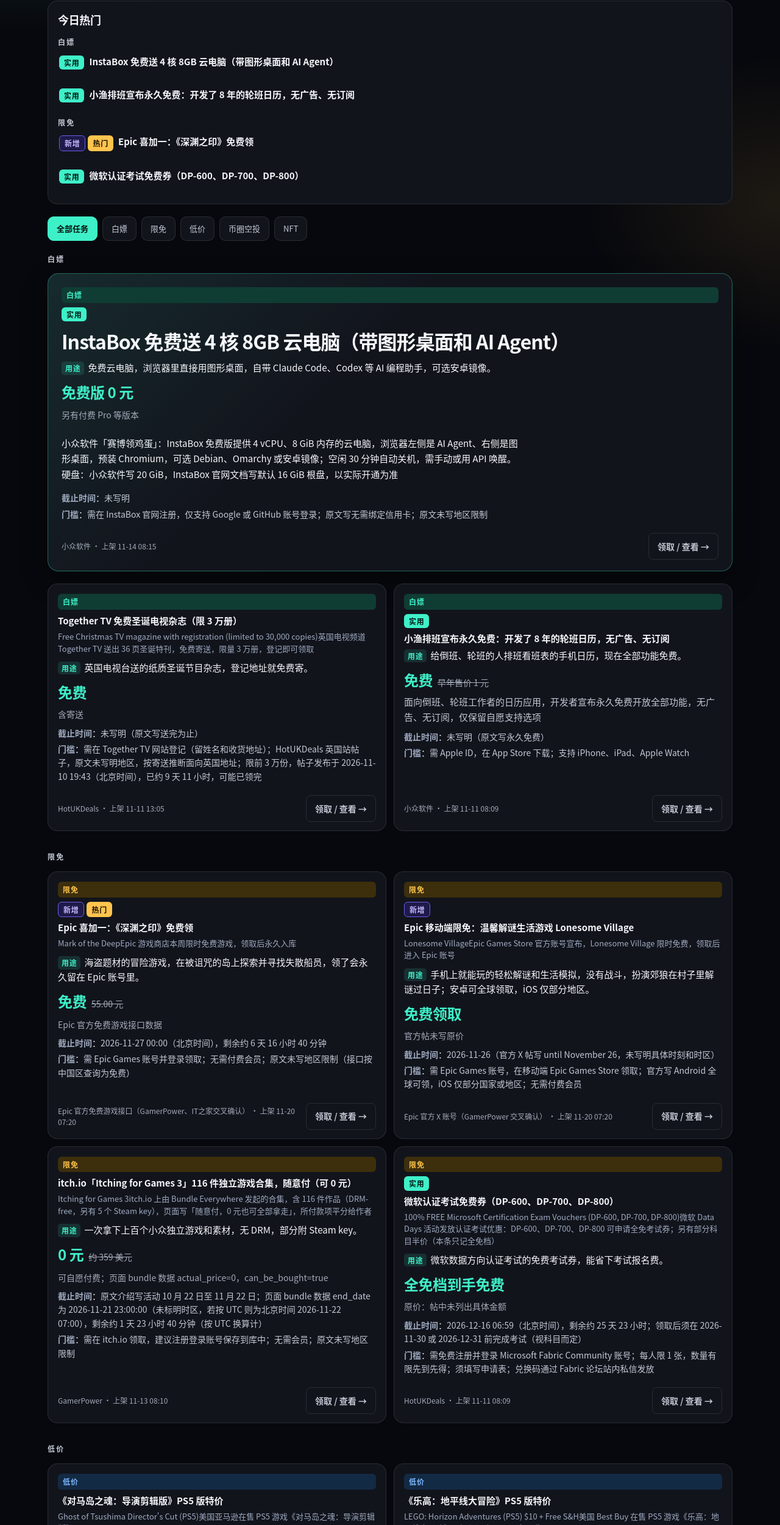
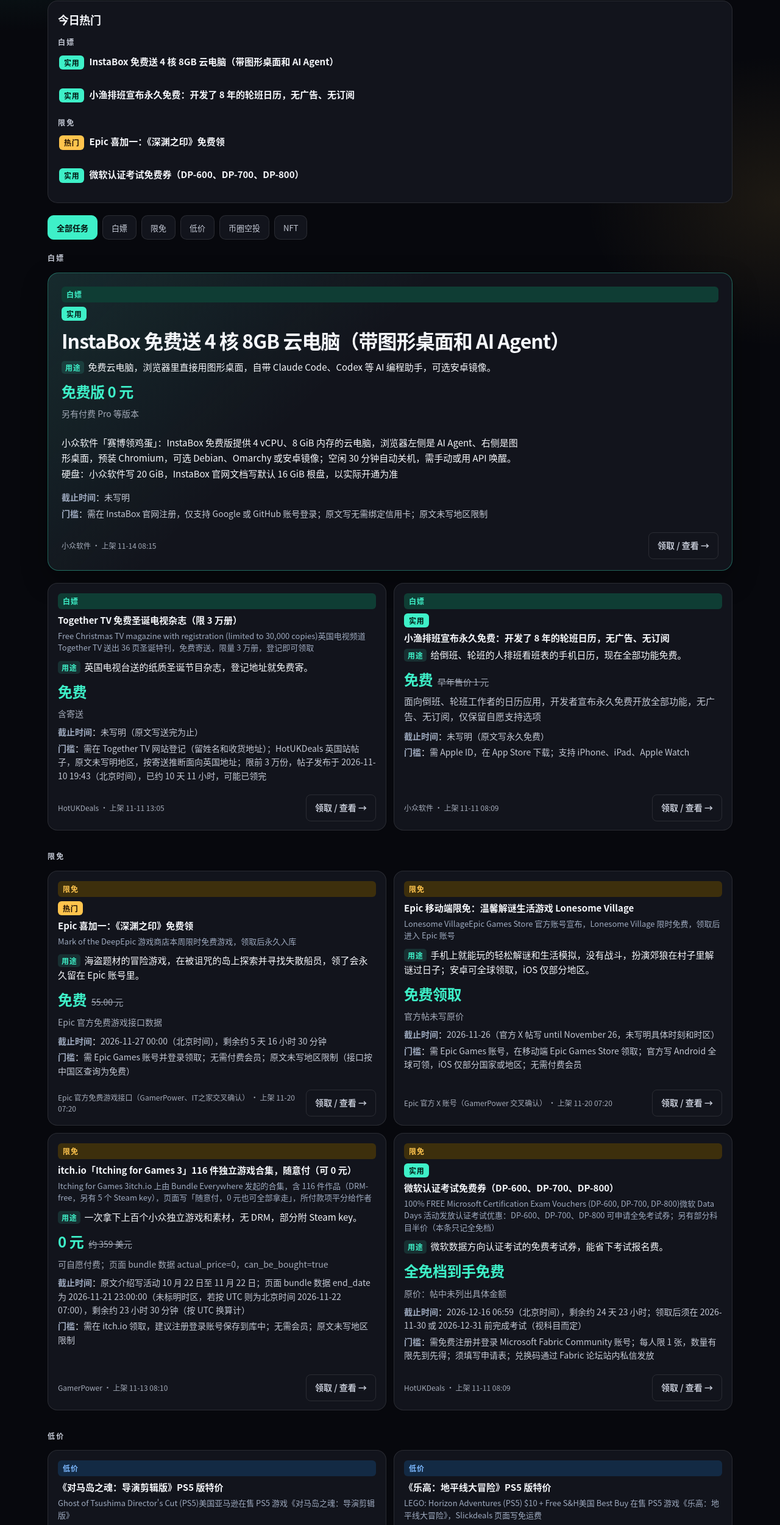
Before and after one commit to Rizen7/muse-spaces, a plain HTML site: page deals/index.html in a window 1280 px wide. Shown: the part 178-2679 px from the top of the page at 61% size. Drawn offline with Linux system fonts and the light colour scheme; some packages are replaced by stand-ins of ours; a script that the page names is missing.

Commit message:
publish deals: 更新于 2026-11-21 07:28

```diff
--- a/deals/index.html
+++ b/deals/index.html
@@ -5,7 +5,7 @@
   <meta name="viewport" content="width=device-width, initial-scale=1, viewport-fit=cover">
   <title>薅羊毛 · 夜市任务板</title>
   <meta name="format-detection" content="telephone=no">
-  <meta name="muse-updated" content="更新于 2026-11-20 07:20（北京时间）">
+  <meta name="muse-updated" content="更新于 2026-11-21 07:28（北京时间）">
   <meta name="muse-status" content="部分失败">
   <style>/* D 夜间刊 · 公共基础样式 */
 :root {
@@ -659,7 +659,7 @@ html { scroll-behavior: smooth; }
         <div class="kicker">Night Market · Quest Board</div>
         <h1 class="page-title">薅羊毛</h1>
       </div>
-      <div class="pill"><span class="pill-dot warn"></span>部分失败 · 11-20 07:20 北京时间</div>
+      <div class="pill"><span class="pill-dot warn"></span>部分失败 · 11-21 07:28 北京时间</div>
     </header>
 
     <section id="hot" class="hot-zone">
@@ -673,7 +673,7 @@ html { scroll-behavior: smooth; }
 <div class="hot-group">
 <h3 class="hot-sec">限免</h3>
 <ul class="hot-list">
-<li><a class="hot-link" href="#item-6a452a8dd50a" data-cat="限免"><span class="badges"><span class="badge badge-new">新增</span><span class="badge badge-hot">热门</span></span><span class="hot-text">Epic 喜加一：《深渊之印》免费领</span></a></li>
+<li><a class="hot-link" href="#item-b3b4a553e5fb" data-cat="限免"><span class="badges"><span class="badge badge-hot">热门</span></span><span class="hot-text">Epic 喜加一：《深渊之印》免费领</span></a></li>
 <li><a class="hot-link" href="#item-d66015b15ec1" data-cat="限免"><span class="badges"><span class="badge badge-useful">实用</span></span><span class="hot-text">微软认证考试免费券（DP-600、DP-700、DP-800）</span></a></li>
 </ul></div>
 </section>
@@ -704,7 +704,7 @@ html { scroll-behavior: smooth; }
 <p class="item-use"><span class="item-use-label">用途</span>英国电视台送的纸质圣诞节目杂志，登记地址就免费寄。</p>
 <div class="price-row"><span class="price-main">免费</span></div>
 <p class="price-note">含寄送</p>
-<dl class="fields"><div><dt>截止时间</dt>：<dd>未写明（原文写送完为止）</dd></div><div><dt>门槛</dt>：<dd>需在 Together TV 网站登记（留姓名和收货地址）；HotUKDeals 英国站帖子，原文未写明地区，按寄送推断面向英国地址；限前 3 万份，帖子发布于 2026-11-10 19:43（北京时间），已约 9 天 11 小时，可能已领完</dd></div></dl>
+<dl class="fields"><div><dt>截止时间</dt>：<dd>未写明（原文写送完为止）</dd></div><div><dt>门槛</dt>：<dd>需在 Together TV 网站登记（留姓名和收货地址）；HotUKDeals 英国站帖子，原文未写明地区，按寄送推断面向英国地址；限前 3 万份，帖子发布于 2026-11-10 19:43（北京时间），已约 10 天 11 小时，可能已领完</dd></div></dl>
 <div class="item-foot">
 <span class="source-name">HotUKDeals · 上架 11-11 13:05</span>
 <a class="open-link" href="https://www.hotukdeals.com/deals/free-christmas-tv-magazine-5028167" target="_blank" rel="noopener noreferrer">领取 / 查看 →</a>
@@ -728,23 +728,22 @@ html { scroll-behavior: smooth; }
 <section class="board" data-sec="限免">
 <div class="board-header">限免</div>
 <div class="board-grid">
-<article class="item" id="item-6a452a8dd50a" data-tags="new hot" data-cat="限免">
+<article class="item" id="item-b3b4a553e5fb" data-tags="hot" data-cat="限免">
 <div class="cat-tag limited">限免</div>
-<span class="badges"><span class="badge badge-new">新增</span><span class="badge badge-hot">热门</span></span>
+<span class="badges"><span class="badge badge-hot">热门</span></span>
 <h3><a href="https://store.epicgames.com/zh-CN/p/mark-of-the-deep-f7dc08" target="_blank" rel="noopener noreferrer">Epic 喜加一：《深渊之印》免费领</a></h3>
 <p class="title-en">Mark of the DeepEpic 游戏商店本周限时免费游戏，领取后永久入库</p>
 <p class="item-use"><span class="item-use-label">用途</span>海盗题材的冒险游戏，在被诅咒的岛上探索并寻找失散船员，领了会永久留在 Epic 账号里。</p>
 <div class="price-row"><span class="price-main">免费</span><span class="price-was">55.00 元</span></div>
 <p class="price-note">Epic 官方免费游戏接口数据</p>
-<dl class="fields"><div><dt>截止时间</dt>：<dd>2026-11-27 00:00（北京时间），剩余约 6 天 16 小时 40 分钟</dd></div><div><dt>门槛</dt>：<dd>需 Epic Games 账号并登录领取；无需付费会员；原文未写地区限制（接口按中国区查询为免费）</dd></div></dl>
+<dl class="fields"><div><dt>截止时间</dt>：<dd>2026-11-27 00:00（北京时间），剩余约 5 天 16 小时 30 分钟</dd></div><div><dt>门槛</dt>：<dd>需 Epic Games 账号并登录领取；无需付费会员；原文未写地区限制（接口按中国区查询为免费）</dd></div></dl>
 <div class="item-foot">
 <span class="source-name">Epic 官方免费游戏接口（GamerPower、IT之家交叉确认） · 上架 11-20 07:20</span>
 <a class="open-link" href="https://store.epicgames.com/zh-CN/p/mark-of-the-deep-f7dc08" target="_blank" rel="noopener noreferrer">领取 / 查看 →</a>
 </div>
 </article>
-<article class="item" id="item-f3fa259a5249" data-tags="new" data-cat="限免">
+<article class="item" id="item-b87c87309afd" data-tags="" data-cat="限免">
 <div class="cat-tag limited">限免</div>
-<span class="badges"><span class="badge badge-new">新增</span></span>
 <h3><a href="https://store.epicgames.com/p/lonesome-village-android-15d165" target="_blank" rel="noopener noreferrer">Epic 移动端限免：温馨解谜生活游戏 Lonesome Village</a></h3>
 <p class="title-en">Lonesome VillageEpic Games Store 官方账号宣布，Lonesome Village 限时免费，领取后进入 Epic 账号</p>
 <p class="item-use"><span class="item-use-label">用途</span>手机上就能玩的轻松解谜和生活模拟，没有战斗，扮演郊狼在村子里解谜过日子；安卓可全球领取，iOS 仅部分地区。</p>
@@ -763,7 +762,7 @@ html { scroll-behavior: smooth; }
 <p class="item-use"><span class="item-use-label">用途</span>一次拿下上百个小众独立游戏和素材，无 DRM，部分附 Steam key。</p>
 <div class="price-row"><span class="price-main">0 元</span><span class="price-was">约 359 美元</span></div>
 <p class="price-note">可自愿付费；页面 bundle 数据 actual_price=0，can_be_bought=true</p>
-<dl class="fields"><div><dt>截止时间</dt>：<dd>原文介绍写活动 10 月 22 日至 11 月 22 日；页面 bundle 数据 end_date 为 2026-11-21 23:00:00（未标明时区，若按 UTC 则为北京时间 2026-11-22 07:00），剩余约 1 天 23 小时 40 分钟（按 UTC 换算计）</dd></div><div><dt>门槛</dt>：<dd>需在 itch.io 领取，建议注册登录账号保存到库中；无需会员；原文未写地区限制</dd></div></dl>
+<dl class="fields"><div><dt>截止时间</dt>：<dd>原文介绍写活动 10 月 22 日至 11 月 22 日；页面 bundle 数据 end_date 为 2026-11-21 23:00:00（未标明时区，若按 UTC 则为北京时间 2026-11-22 07:00），剩余约 23 小时 30 分钟（按 UTC 换算计）</dd></div><div><dt>门槛</dt>：<dd>需在 itch.io 领取，建议注册登录账号保存到库中；无需会员；原文未写地区限制</dd></div></dl>
 <div class="item-foot">
 <span class="source-name">GamerPower · 上架 11-13 08:10</span>
 <a class="open-link" href="https://itch.io/b/3955/itching-for-games-3" target="_blank" rel="noopener noreferrer">领取 / 查看 →</a>
@@ -777,7 +776,7 @@ html { scroll-behavior: smooth; }
 <p class="item-use"><span class="item-use-label">用途</span>微软数据方向认证考试的免费考试券，能省下考试报名费。</p>
 <div class="price-row"><span class="price-main">全免档到手免费</span></div>
 <p class="price-orig">原价：帖中未列出具体金额</p>
-<dl class="fields"><div><dt>截止时间</dt>：<dd>2026-12-16 06:59（北京时间），剩余约 25 天 23 小时；领取后须在 2026-11-30 或 2026-12-31 前完成考试（视科目而定）</dd></div><div><dt>门槛</dt>：<dd>需免费注册并登录 Microsoft Fabric Community 账号；每人限 1 张，数量有限先到先得；须填写申请表；兑换码通过 Fabric 论坛站内私信发放</dd></div></dl>
+<dl class="fields"><div><dt>截止时间</dt>：<dd>2026-12-16 06:59（北京时间），剩余约 24 天 23 小时；领取后须在 2026-11-30 或 2026-12-31 前完成考试（视科目而定）</dd></div><div><dt>门槛</dt>：<dd>需免费注册并登录 Microsoft Fabric Community 账号；每人限 1 张，数量有限先到先得；须填写申请表；兑换码通过 Fabric 论坛站内私信发放</dd></div></dl>
 <div class="item-foot">
 <span class="source-name">HotUKDeals · 上架 11-11 08:09</span>
 <a class="open-link" href="https://www.hotukdeals.com/deals/100-free-microsoft-certification-exam-vouchers-dp-600-dp-700-dp-800-5028433" target="_blank" rel="noopener noreferrer">领取 / 查看 →</a>
@@ -906,7 +905,7 @@ html { scroll-behavior: smooth; }
 <p class="price-note">额外奖池需完成上述交易</p>
 <div class="risk">⚠ ⚠ 风险高（奖励为瓜分奖池而非保证到账，未见网友确认领到；额外奖池需交易）</div>
 <p class="desc">活动期内答对至少 5 题，可平分 4 BNB 奖池；若同时完成交易量任务（累计 50 美元非零手续费交易，或 30 美元 NEWT 交易量），还可按答对比例分享另 10 BNB 奖池，单人上限 0.01 BNB。奖励将于 2026-12-06 23:59（UTC，北京时间 2026-12-07 07:59）前发放到 Rewards Hub，需在券过期前自行领取</p>
-<dl class="fields"><div><dt>截止时间</dt>：<dd>2026-11-22 23:59（UTC，北京时间 2026-11-23 07:59），剩余约 3 天</dd></div><div><dt>门槛</dt>：<dd>需币安账号并完成账户验证（KYC）；公告写明不面向欧洲经济区（EEA）用户；部分国家/地区可能无法参加，名单可能调整；每天最多玩 2 局，第二局需分享链接并被已登录用户点击后解锁</dd></div><div><dt>费用</dt>：<dd>站内完成，不需连接钱包，无 Gas</dd></div><div><dt>反馈</dt>：<dd>活动于 2026-11-16 开始，未找到网友领取或到账反馈</dd></div></dl>
+<dl class="fields"><div><dt>截止时间</dt>：<dd>2026-11-22 23:59（UTC，北京时间 2026-11-23 07:59），剩余约 2 天</dd></div><div><dt>门槛</dt>：<dd>需币安账号并完成账户验证（KYC）；公告写明不面向欧洲经济区（EEA）用户；部分国家/地区可能无法参加，名单可能调整；每天最多玩 2 局，第二局需分享链接并被已登录用户点击后解锁</dd></div><div><dt>费用</dt>：<dd>站内完成，不需连接钱包，无 Gas</dd></div><div><dt>反馈</dt>：<dd>活动于 2026-11-16 开始，未找到网友领取或到账反馈</dd></div></dl>
 <div class="item-foot">
 <span class="source-name">币安公告 · 上架 11-17 07:28</span>
 <a class="open-link" href="https://www.binance.com/en/support/announcement/e1416125fa44407f92af70b594b215a3" target="_blank" rel="noopener noreferrer">领取 / 查看 →</a>
@@ -919,7 +918,7 @@ html { scroll-behavior: smooth; }
 <p class="item-use"><span class="item-use-label">用途</span>币安新用户在学院答比特币题，可领极少量 BTC 代币券。</p>
 <div class="price-row"><span class="price-main">免费参加</span></div>
 <div class="risk">⚠ ⚠ 风险高（未见网友确认领到）</div>
-<dl class="fields"><div><dt>截止时间</dt>：<dd>未写明（原文写自 2026-11-01 08:00 北京时间起，持续至另行通知；每月发完即止）</dd></div><div><dt>门槛</dt>：<dd>仅限 2026-11-01 08:00（北京时间）之后注册的币安新用户，须完成实名认证（KYC）；每月限前 5000 名，先到先得，公告发布于 2026-11-11 08:00（北京时间），已约 9 天；每人限领一次；代币券 48 小时内发放，有效期 14 天；部分地区可能不可用</dd></div><div><dt>费用</dt>：<dd>站内完成，不需连接钱包，无 Gas</dd></div><div><dt>反馈</dt>：<dd>未找到网友领取反馈，奖励金额很小</dd></div></dl>
+<dl class="fields"><div><dt>截止时间</dt>：<dd>未写明（原文写自 2026-11-01 08:00 北京时间起，持续至另行通知；每月发完即止）</dd></div><div><dt>门槛</dt>：<dd>仅限 2026-11-01 08:00（北京时间）之后注册的币安新用户，须完成实名认证（KYC）；每月限前 5000 名，先到先得，公告发布于 2026-11-11 08:00（北京时间），已约 10 天；每人限领一次；代币券 48 小时内发放，有效期 14 天；部分地区可能不可用</dd></div><div><dt>费用</dt>：<dd>站内完成，不需连接钱包，无 Gas</dd></div><div><dt>反馈</dt>：<dd>未找到网友领取反馈，奖励金额很小</dd></div></dl>
 <div class="item-foot">
 <span class="source-name">币安公告 · 上架 11-11 08:09</span>
 <a class="open-link" href="https://www.binance.com/en/support/announcement/6b80fb6b884e4f5bb60be4ec475d6190" target="_blank" rel="noopener noreferrer">领取 / 查看 →</a>
```
Also changed, not shown: index.html (+1 -1 lines).
